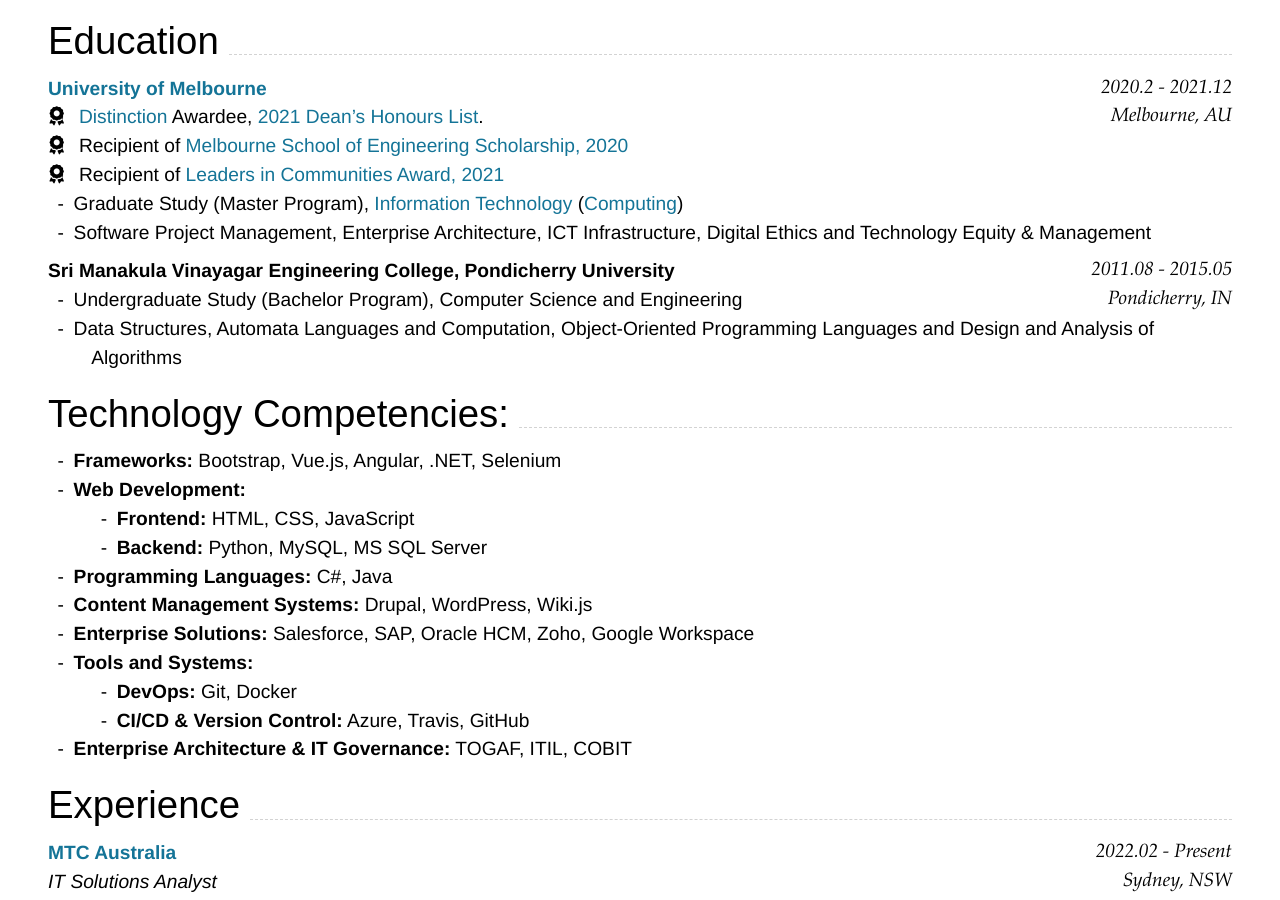
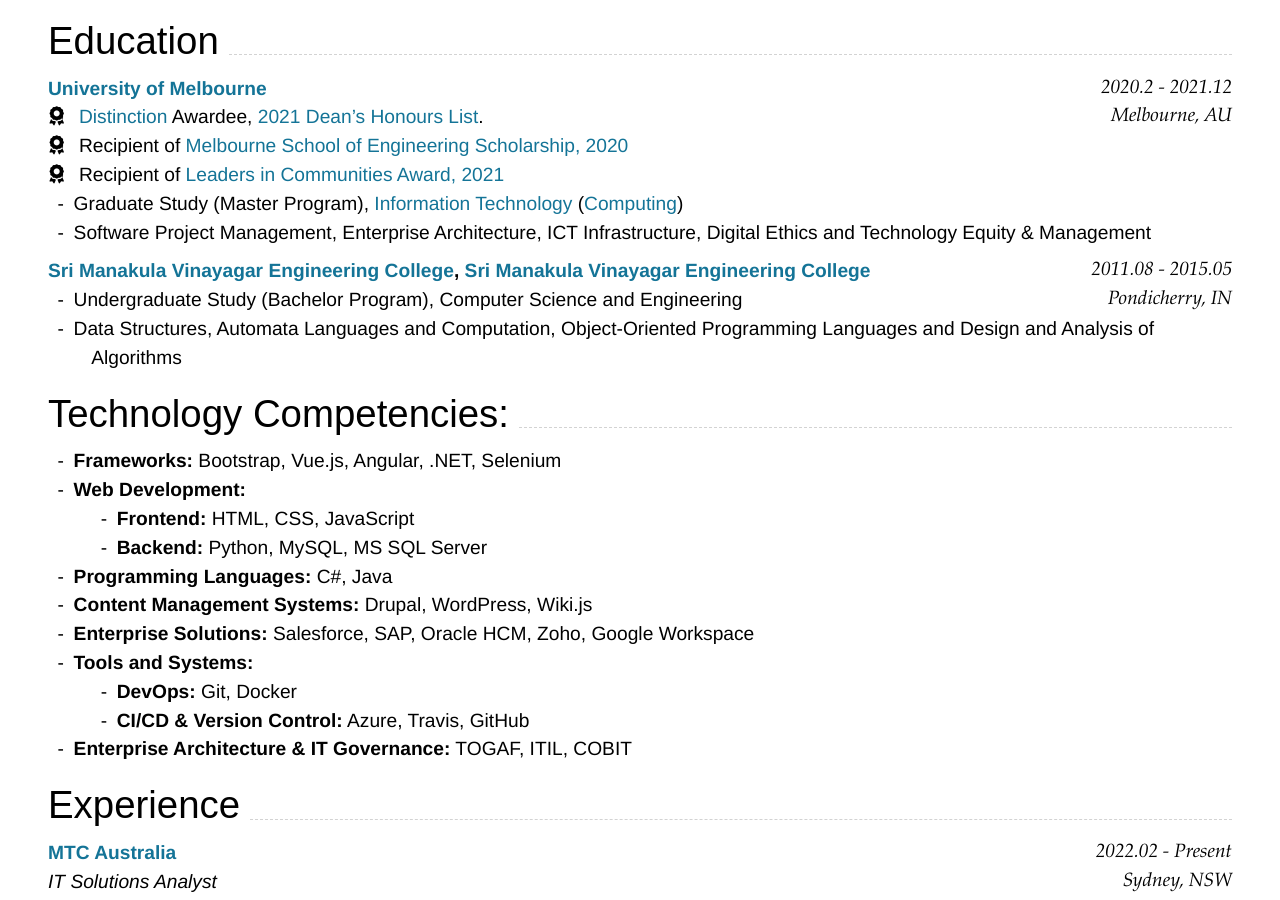
Before and after one commit to thedhanawada/me, a Jekyll site: the page built from index.md, in a window 1280 px wide and 900 px high, scrolled down 388 px. Built offline with Jekyll 4.4.1, drawn with Linux system fonts in a browser that asks for light colours; nearby versions of some CDN libraries.

Commit message:
Update index.md

````diff
--- a/index.md
+++ b/index.md
@@ -54,7 +54,7 @@ Melbourne, AU
 - Graduate Study (Master Program), [Information Technology](https://handbook.unimelb.edu.au/2021/courses/mc-it) ([Computing](https://handbook.unimelb.edu.au/2021/components/mc-it-spec-1){:target="_blank"})
 - Software Project Management, Enterprise Architecture, ICT Infrastructure, Digital Ethics and Technology Equity & Management
 
-### **Sri Manakula Vinayagar Engineering College, Pondicherry University** `2011.08 - 2015.05`
+### **[Sri Manakula Vinayagar Engineering College](https://smvec.ac.in/){:target="_blank"}, [Sri Manakula Vinayagar Engineering College](https://www.pondiuni.edu.in/){:target="_blank"}** `2011.08 - 2015.05`
 
 ```
 Pondicherry, IN
````
